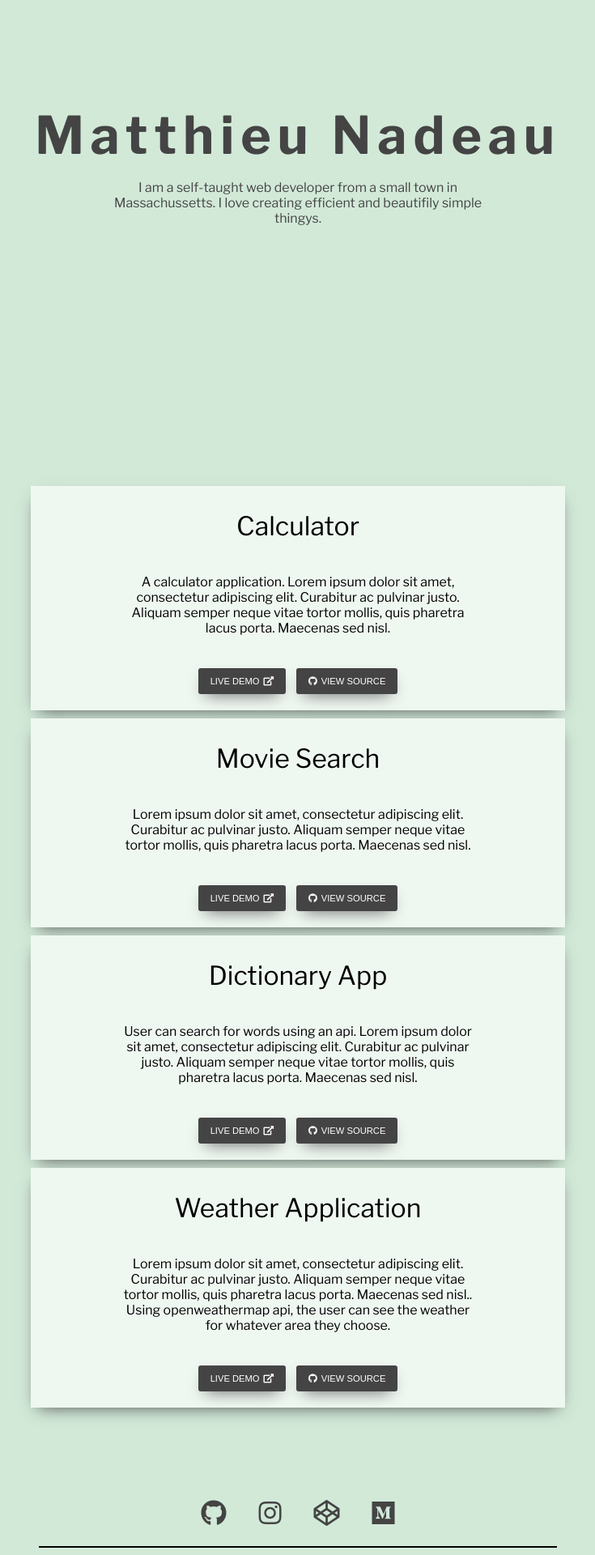
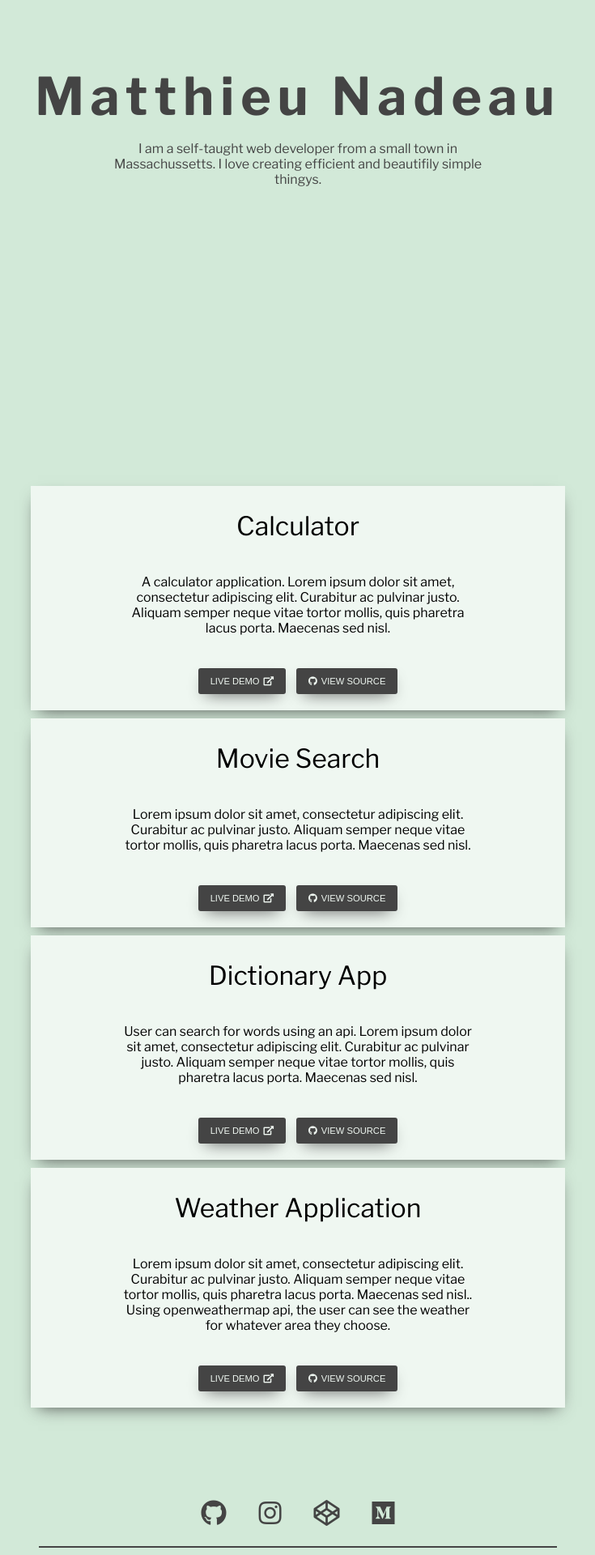
Before and after one commit to MatthieuNadeau96/My-Portfolio, a React (Create React App) app: page / in a window 1280 px wide. Shown: the part 240-2160 px from the top of the page at 81% size, without its empty margins (272-1007 px from the left). Built offline with nearby package versions, Linux system fonts and the light colour scheme; the HTML template or start-up script is replaced by a standard one.

Commit message:
minor color changes

```diff
--- a/src/App.css
+++ b/src/App.css
@@ -30,7 +30,7 @@
 
 .landing-text {
   color: #444444;
-  margin: 46vh auto;
+  margin: 40vh auto;
 }
 
 .about-container {
@@ -65,7 +65,6 @@
 
 .navButton div {
   padding: 0;
-  background-color: #444444;
   cursor: pointer;
   border: none;
   font-size: 2em;
@@ -77,7 +76,7 @@
   padding: 0;
   position: fixed;
   width: 100%;
-  background-color: #111;
+  background-color: #c5e0cc;
   z-index: 200;
   box-shadow: 0 4px 20px -8px #111;
 }
@@ -176,7 +175,7 @@
   padding: 10px 15px;
   margin: 0 1%;
   background-color: #444;
-  color: #fff;
+  color: #eff7f1;
   border-radius: 3px;
   box-shadow: 0px 8px 20px -9px #444;
   transition: 250ms;
@@ -237,7 +236,7 @@
 .contact-underline {
   width: 50%;
   margin: auto;
-  border-top: 2px solid black;
+  border-top: 2px solid #444;
 }
 
 .signature {
```
